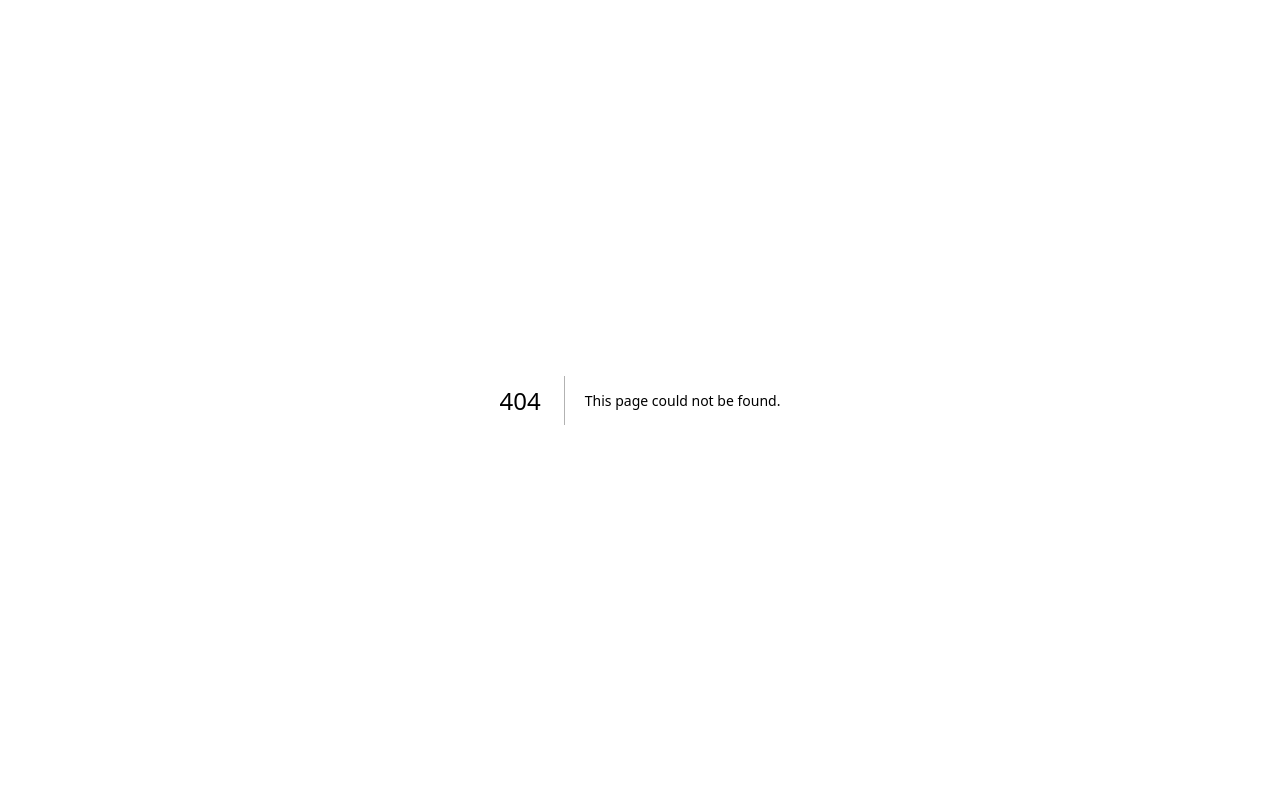
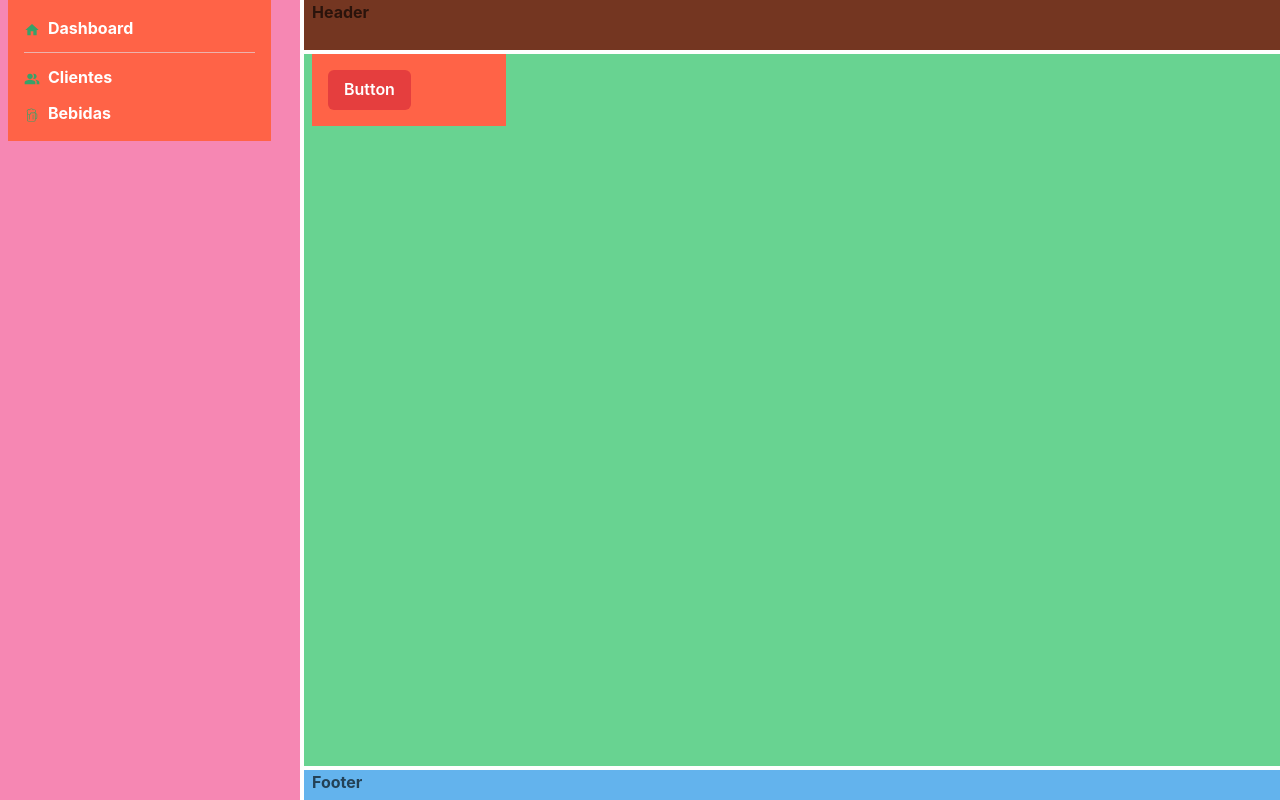
Before and after one commit to jgilyam/qdrink-web-client-netx, a Next.js app: page /drinks in a window 1280 px wide. Before the commit this address had no page. Built offline with nearby package versions, Linux system fonts and the light colour scheme.

Commit message:
se define lineas general de la estructura del proy

```diff
--- /dev/null
+++ b/components/layouts/Layout.tsx
@@ -0,0 +1,38 @@
+import { Grid, GridItem } from "@chakra-ui/react";
+import { ReactNode } from "react";
+import SideNav from "./sidenav/SideNav";
+
+interface Props {
+  children?: ReactNode;
+}
+
+export default function Layout({ children }: Props) {
+  return (
+    <>
+      <Grid
+        templateAreas={`"nav header"
+                  "nav main"
+                  "nav footer"`}
+        gridTemplateRows={"50px 1fr 30px"}
+        gridTemplateColumns={"300px 1fr"}
+        h="100vh"
+        gap="1"
+        color="blackAlpha.700"
+        fontWeight="bold"
+      >
+        <GridItem pl="2" bg="brand.200" area={"header"}>
+          Header
+        </GridItem>
+        <GridItem pl="2" bg="pink.300" area={"nav"}>
+          <SideNav />
+        </GridItem>
+        <GridItem pl="2" bg="green.300" area={"main"}>
+          <main>{children}</main>
+        </GridItem>
+        <GridItem pl="2" bg="blue.300" area={"footer"}>
+          Footer
+        </GridItem>
+      </Grid>
+    </>
+  );
+}
--- /dev/null
+++ b/components/layouts/sidenav/SideNav.jsx
@@ -0,0 +1,29 @@
+import { Grid, GridItem, Box } from "@chakra-ui/react";
+import Link from "next/link";
+import { Divider, ListItem, ListIcon, List } from "@chakra-ui/react";
+import { MdHome, MdPeopleAlt } from "react-icons/md";
+import { CiBeerMugFull } from "react-icons/ci";
+
+export default function SideNav() {
+  return (
+    <>
+      <Box bg="tomato" w="90%" p={4} color="white">
+        <List spacing={3}>
+          <ListItem>
+            <ListIcon as={MdHome} color="green.500" />
+            <Link href="/">Dashboard</Link>
+          </ListItem>
+          <Divider />
+          <ListItem>
+            <ListIcon as={MdPeopleAlt} color="green.500" />
+            <Link href="/clients">Clientes</Link>
+          </ListItem>
+          <ListItem>
+            <ListIcon as={CiBeerMugFull} color="green.500" />
+            <Link href="/drinks">Bebidas</Link>
+          </ListItem>
+        </List>
+      </Box>
+    </>
+  );
+}
--- /dev/null
+++ b/design/colors.json
@@ -0,0 +1,13 @@
+{
+  "Jet": "312e2e",
+  "Liver Organ": "743621",
+  "Smoky Black": "191312",
+  "Sonic Silver": "7e756f",
+  "Satin Sheen Gold": "cfa12c",
+  "Dark Sienna": "321511",
+  "Coffee": "71553b",
+  "White": "FFFFFF",
+  "Sizzling Sunrise": "FDD901",
+  "Dark Red": "870700",
+  "Black": "000000"
+}
--- /dev/null
+++ b/design/colors2.json
@@ -0,0 +1,6 @@
+{
+  "White": "FFFFFF",
+  "Sizzling Sunrise": "FDD901",
+  "Dark Red": "870700",
+  "Black": "000000"
+}
--- a/package.json
+++ b/package.json
@@ -9,15 +9,20 @@
     "lint": "next lint"
   },
   "dependencies": {
+    "@chakra-ui/react": "^2.4.4",
+    "@emotion/react": "^11.10.5",
+    "@emotion/styled": "^11.10.5",
     "@next/font": "13.1.1",
     "@types/node": "18.11.17",
     "@types/react": "18.0.26",
     "@types/react-dom": "18.0.10",
     "eslint": "8.30.0",
     "eslint-config-next": "13.1.1",
+    "framer-motion": "^6.5.1",
     "next": "13.1.1",
     "react": "18.2.0",
     "react-dom": "18.2.0",
+    "react-icons": "^4.7.1",
     "typescript": "4.9.4"
   }
 }
--- a/pages/_app.tsx
+++ b/pages/_app.tsx
@@ -1,6 +1,18 @@
-import '../styles/globals.css'
-import type { AppProps } from 'next/app'
+import "../styles/globals.css";
+import { ChakraProvider } from "@chakra-ui/react";
+import type { AppProps } from "next/app";
+import SideNav from "../components/layouts/sidenav/SideNav";
+import { Grid, GridItem } from "@chakra-ui/react";
+import { Box } from "@chakra-ui/react";
+import Layout from "../components/layouts/Layout";
+import qDrinkTheme from "../theme/qdrinkTheme";
 
 export default function App({ Component, pageProps }: AppProps) {
-  return <Component {...pageProps} />
+  return (
+    <ChakraProvider theme={qDrinkTheme}>
+      <Layout>
+        <Component {...pageProps} />
+      </Layout>
+    </ChakraProvider>
+  );
 }
--- /dev/null
+++ b/pages/drinks.tsx
@@ -0,0 +1,11 @@
+import { Box, Button } from "@chakra-ui/react";
+
+export default function Clients() {
+  return (
+    <>
+      <Box bg="tomato" w="20%" h="100%" p={4} color="white">
+        <Button colorScheme="red">Button</Button>
+      </Box>
+    </>
+  );
+}
--- /dev/null
+++ b/theme/qDrinkTheme.ts
@@ -0,0 +1,21 @@
+import { extendTheme } from "@chakra-ui/react";
+
+const colors = {
+  brand: {
+    100: "#312e2e",
+    200: "#743621",
+    300: "#191312",
+    400: "#7e756f",
+    500: "#cfa12c",
+    600: "#321511",
+    700: "#71553b",
+    800: "#FFFFFF",
+    900: "#FDD901",
+    1000: "#870700",
+    1100: "#000000",
+  },
+};
+
+const qDrinkTheme = extendTheme({ colors });
+
+export default qDrinkTheme;
```
Also changed, not shown: pages/clients.tsx (added, +11 -0 lines), pages/index.tsx (+7 -116 lines), 2 other files (tests, documents, lock files or other folders).
